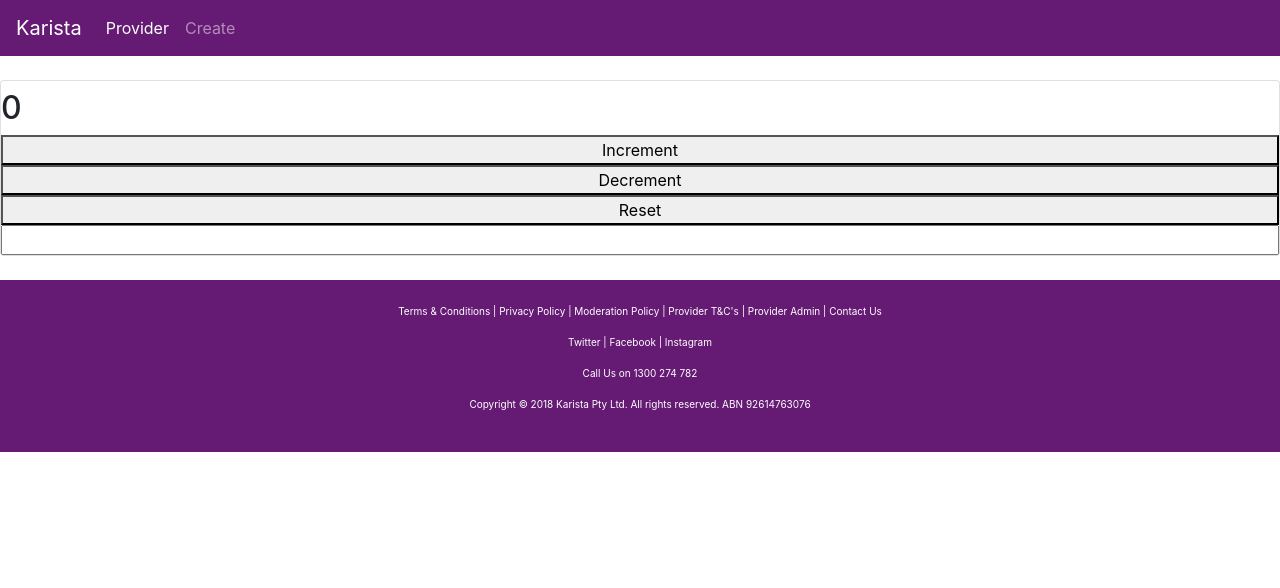
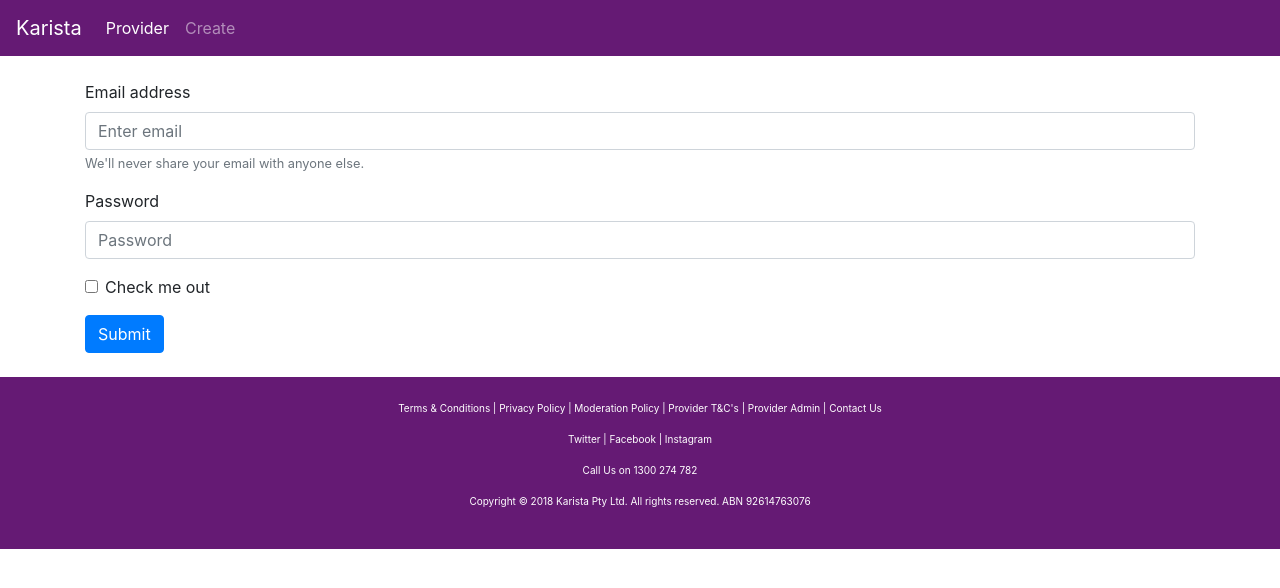
Before and after one commit to rosh-eth/GA-JS-React-Node-Project-Front-End, a React (Create React App) app in the folder ndis-search/: page / in a window 1280 px wide. Shown: the top 588 px of the page. Built offline with nearby package versions, Linux system fonts and the light colour scheme.

Commit message:
added bootstrap react package, added a form to homepage for login, started adding useState and useEffect hooks

```diff
--- a/ndis-search/package.json
+++ b/ndis-search/package.json
@@ -7,11 +7,13 @@
     "@testing-library/jest-dom": "^4.2.4",
     "@testing-library/react": "^9.3.2",
     "@testing-library/user-event": "^7.1.2",
+    "bootstrap": "^4.4.1",
     "react": "^16.12.0",
+    "react-bootstrap": "^1.0.0-beta.16",
     "react-dom": "^16.12.0",
+    "react-router-dom": "5.1.2",
     "react-scripts": "3.3.0",
-    "serialize-javascript": "2.1.2",
-    "react-router-dom": "5.1.2"
+    "serialize-javascript": "2.1.2"
   },
   "scripts": {
     "start": "react-scripts start",
--- a/ndis-search/src/App.js
+++ b/ndis-search/src/App.js
@@ -8,6 +8,7 @@
 
 import {Switch, Route, Link} from "react-router-dom";
 import {Nav} from './components/Nav';
+import 'bootstrap/dist/css/bootstrap.min.css';
 
 function App() {
   return (
--- a/ndis-search/src/components/Home.js
+++ b/ndis-search/src/components/Home.js
@@ -1,35 +1,49 @@
-import React, { useState } from 'react';
+import React, { useState , useEffect} from 'react';
+import { Container, Form, Button } from 'react-bootstrap'
 
 const Home = () => {
+    const [userName, setUserName] = useState('');
+    const [password, setPassword] = useState('');
+
     const [counter, setCounter] = useState(0);
     const [banana, setBanana] = useState('')
-    const increment = () => {
-        setCounter(counter + 1);
-        setBanana("incrementing");
-    }
-    const decrement = () => {
-        setCounter(counter - 1);
-        setBanana("decrementing");
-    }
-    const reset = (event) => {
-        setCounter(parseInt(event.target.value,10))
+
+    useEffect(() => {
+        document.title = `Hi there ${userName}`;
+      });
+
+    const userInput = (event) => {
+        setUserName(event.target.value);
 
     }
 
-    const resetButton = () => {
-        setCounter(0);
-        setBanana("reset banana");
-    }
 
-    return  (
-        <div className="card">
-            <h3>{banana}</h3>
-            <h2>{counter}</h2>
-            <button classname="button" onClick={increment}>Increment</button>
-            <button classname="button" onClick={decrement}>Decrement</button>
-            <button classname="button" onClick={resetButton}>Reset</button>
-            <input onChange={reset} />
-        </div>
+    return (
+        <React.Fragment>
+            <Container>
+                <Form>
+                    <Form.Group controlId="formBasicEmail">
+                        <Form.Label>Email address</Form.Label>
+                        <Form.Control onChange={userInput} type="email" placeholder="Enter email" />
+                        <Form.Text className="text-muted">
+                            We'll never share your email with anyone else.
+                        </Form.Text>
+                    </Form.Group>
+
+                    <Form.Group controlId="formBasicPassword">
+                        <Form.Label>Password</Form.Label>
+                        <Form.Control type="password" placeholder="Password" />
+                    </Form.Group>
+                    <Form.Group controlId="formBasicCheckbox">
+                        <Form.Check type="checkbox" label="Check me out" />
+                    </Form.Group>
+                    <Button variant="primary" type="submit">
+                        Submit
+                    </Button>
+                </Form>
+
+            </Container>
+        </React.Fragment>
     )
 }
 
```
Also changed, not shown: 1 other file (tests, documents, lock files or other folders).
